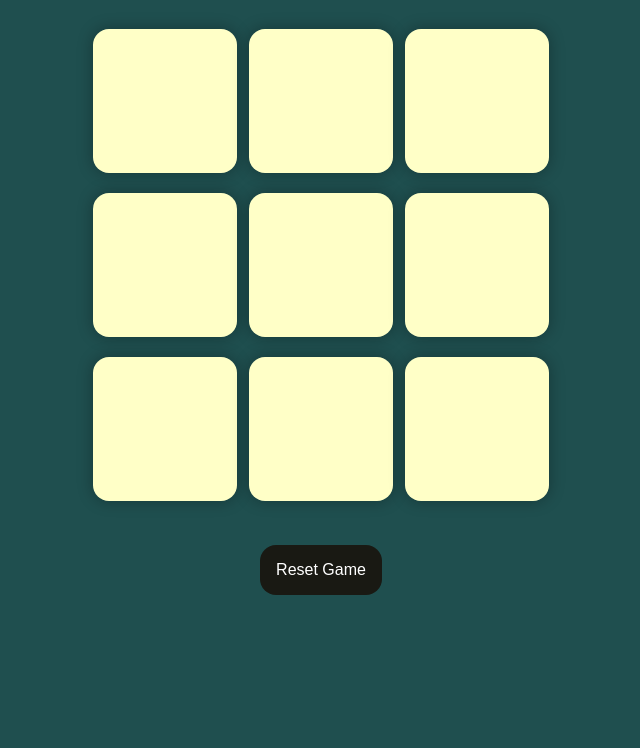
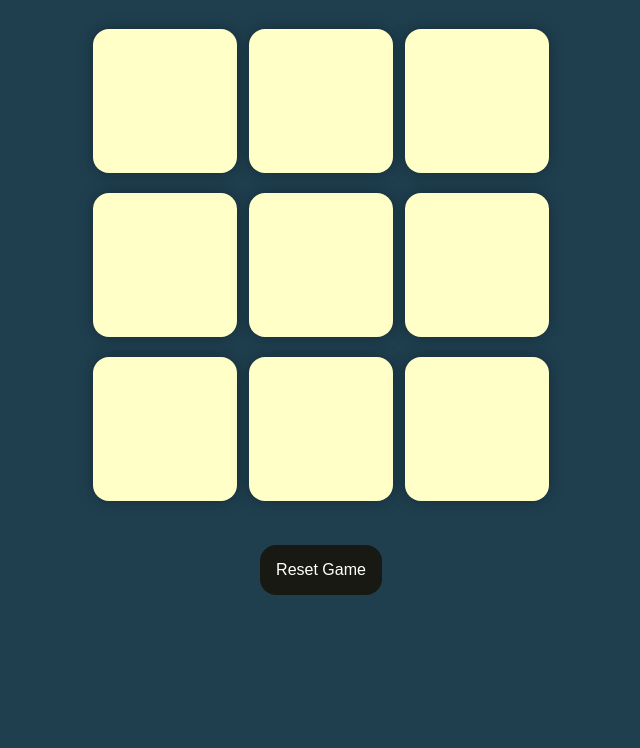
Before and after one commit to SauPatil/Tic_Tac_Toe_Game, a plain HTML site: page index.html in a window 1280 px wide. Shown: the part 52-800 px from the top of the page, without its empty margins (319-959 px from the left). Drawn offline with Linux system fonts and the light colour scheme.

Commit message:
Update Style.css
Change background color

```diff
--- a/Style.css
+++ b/Style.css
@@ -3,7 +3,7 @@
     padding: 0;
 }
 body{
-    background-color: #1f4f4f;
+    background-color: #1f3f4f;
     text-align: center;
 }
 .container{
```
